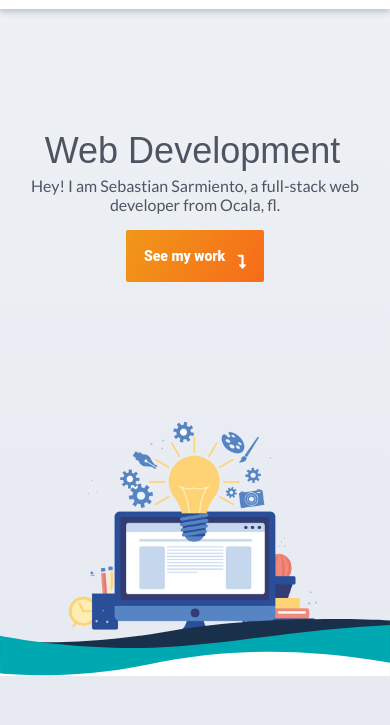
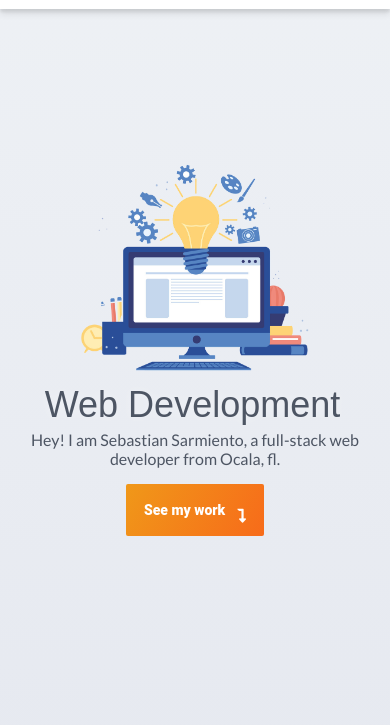
Before and after one commit to sebassarmiento/personal-portfolio, a plain HTML site: page index.html in a window 390 px wide. Shown: the part 75-800 px from the top of the page. Drawn offline with Linux system fonts and the light colour scheme.

Commit message:
Fixed intro positions, 100% responsive

```diff
--- a/css/intro.css
+++ b/css/intro.css
@@ -128,17 +128,30 @@
 
 @media screen and (max-width: 800px){
     .intro{
-        display: grid;
-        padding-top: 72px;
+        align-items: center;
+        margin-bottom: 0px !important;
+        display: flex;
+        flex-direction: column-reverse;
+        padding-top: 100px;
+        padding-bottom: 50px;
     }
     .intro .text{
+        height: 100%;
         width: 100%;
         max-width: 100vw;
         text-align: center;
         margin: 0px !important;
         font-size: 24px;
         padding: 0px;
-        padding-top: 100px;
+        display: flex;
+        flex-direction: column;
+        align-items: center;
+        justify-content: flex-start;
+    }
+
+    .intro .text h2{
+        padding: 0px;
+        margin-top: 12px;
     }
 
     .intro .see-projects{
@@ -146,10 +159,24 @@
     }
 
     .intro .intro-icon{
+        padding: 0px;
+        bottom: 0px;
+        left: 0px;
         width: 100%;
+        height: 100%;
+        display: flex;
+        align-items: flex-end;
     }
     .intro .intro-icon img{
         display: block;
+        width: 60%;
+        min-width: 200px;
+        max-width: 300px;
+        margin: 0px auto;
+    }
+
+    svg{
+        margin-top: -100px;
     }
 }
 
--- a/index.html
+++ b/index.html
@@ -48,7 +48,7 @@
             <button class="see-projects" id="see-work">See my work <i class="fas fa-level-down-alt"></i></button>
         </div>
         <div class="intro-icon">
-            <img src="./img/imageedit_21_5125318292.png" alt="">
+            <img src="./img/pcicon.png" alt="">
         </div>
     </div>
 
```
Also changed, not shown: img/pcicon.png (added).
